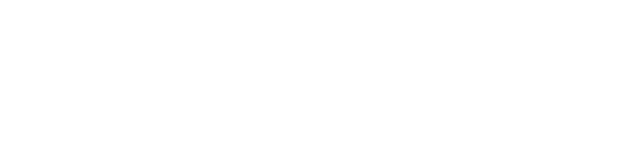
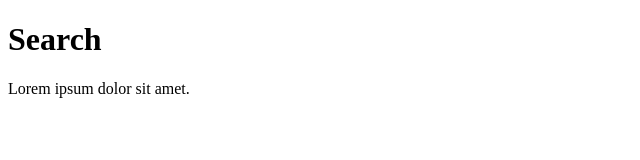
Before and after one commit to junery115/splitmate, a plain HTML site: page search.html in a window 1280 px wide. Shown: the whole page, without its empty margins (0-640 px from the left). Drawn offline with Linux system fonts and the light colour scheme.

Commit message:
Search Update

```diff
--- a/search.html
+++ b/search.html
@@ -6,6 +6,7 @@
     <title>Document</title>
 </head>
 <body>
-
+   <h1>Search</h1>
+   <p>Lorem ipsum dolor sit amet.</p>
 </body>
 </html>
```
